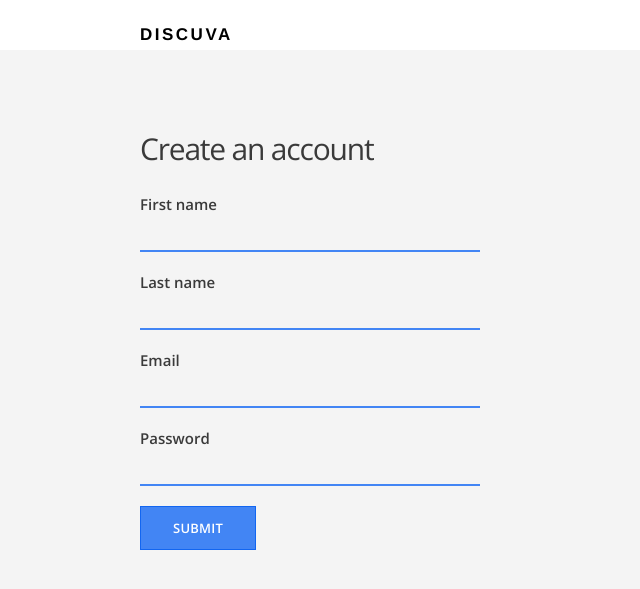
After one commit to trikyas/discuva, a Flask app: template templates/signup.html in a window 1280 px wide. The commit adds this page. Shown: the top 589 px of the page, without its empty margins (0-640 px from the left). Run offline with Flask 2, Linux system fonts and the light colour scheme; the template is opened without the code that fills it, so the values that code supplies are empty, except form fields; form fields are guessed from the names that the template uses; parts of the project's set-up code (start-up, migrations or seed data) failed here and were passed over.

Commit message:
created signup page

```diff
--- a/routes.py
+++ b/routes.py
@@ -1,10 +1,12 @@
 from flask import Flask, render_template
 from models import db
+from forms import signupForm
 
 app = Flask(__name__)
 
 app.config['SQLALCHEMY_DATABASE_URI'] = 'pastgressql://localhost/discuva'
 db.init_app(app)
+app.secret_key = "development-key"
 
 @app.route("/")
 def index():
@@ -14,5 +16,10 @@ def index():
 def about():
     return render_template("about.html")
 
-    if __name__ == "__main__":
-        app.run(debug=True)
+@app.route("/signup")
+def signup():
+    form = signupForm()
+    return render_template("signup.html", form=form)
+
+if __name__ == "__main__":
+    app.run(debug=True)
--- a/templates/index.html
+++ b/templates/index.html
@@ -4,7 +4,7 @@
       <div class="container">
         <div class="section-content">
           <h2>Discover places near you.</h2>
-          <a href="#" class="btn-primary">Sign up</a>
+          <a href="{{ url_for('signup')}}" class="btn-primary">Sign up</a>
           <a href="{{ url_for('about')}}" class="btn-secondary">Learn more</a>
         </div>
         <div class="section-device">
--- /dev/null
+++ b/templates/signup.html
@@ -0,0 +1,28 @@
+{%extends "layout.html" %}
+{% block content%}
+<main class="container signup-section">
+  <div class="section-content">
+    <h2>Create an account</h2>
+    <form method="post" action="/signup">
+      {{ form.hidden_tag() }}
+      <div class="form-group">
+        {{ form.first_name.label }}
+        {{ form.first_name }}
+      </div>
+      <div class="form-group">
+        {{ form.last_name.label }}
+        {{ form.last_name }}
+      </div>
+      <div class="form-group">
+        {{ form.email.label }}
+        {{ form.email }}
+      </div>
+      <div class="form-group">
+        {{ form.password.label }}
+        {{ form.password }}
+      </div>
+      {{ form.submit(class="btn-primary") }}
+    </form>
+  </div>
+</main>
+{% endblock %}
```
Also changed, not shown: form.py (added, +9 -0 lines).
